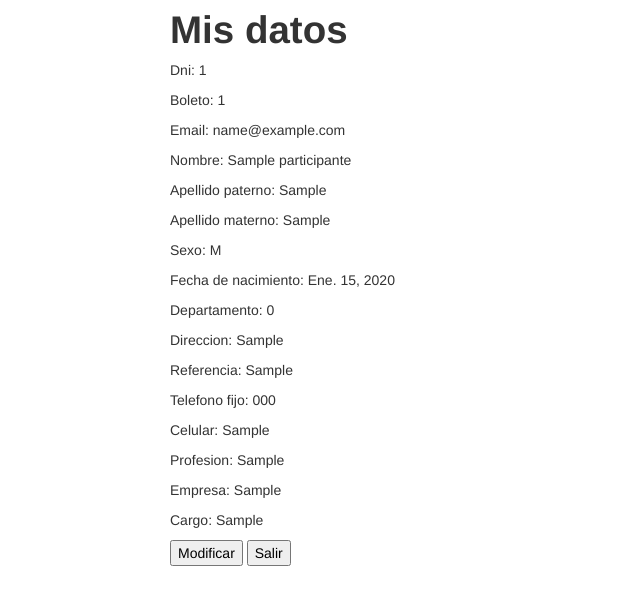
After one commit to quique0194/pmi, a Django app: template registro/templates/registro/participante_detail.html in a window 1280 px wide. The commit adds this page. Shown: the top 605 px of the page, without its empty margins (0-640 px from the left). Run offline with Django 3.2, Linux system fonts and the light colour scheme; the template is opened without the code that fills it: values that come from a table or form of the project are taken from there, others are empty; tables that the repository leaves empty hold one stand-in row (values such as "Sample post"); some libraries are stand-ins or nearby versions.

Commit message:
Navegabilidad terminada

```diff
--- a/pmi/settings.py
+++ b/pmi/settings.py
@@ -88,6 +88,7 @@ TEMPLATE_DIRS = (
     os.path.dirname(__file__) + '/templates/',
 )
 
+LOGIN_REDIRECT_URL = 'registro:detalle'
 
 # this line MUST BE THE THE LAST ONE
 try:
--- a/pmi/urls.py
+++ b/pmi/urls.py
@@ -9,4 +9,5 @@ urlpatterns = patterns('',
     # url(r'^blog/', include('blog.urls')),
     url(r'^registro/', include('registro.urls', namespace="registro")),
     url(r'^admin/', include(admin.site.urls)),
+    url(r'^accounts/login/', 'django.contrib.auth.views.login', name='login'),
 )
--- a/registro/forms.py
+++ b/registro/forms.py
@@ -0,0 +1 @@
+from django import forms
--- a/registro/models.py
+++ b/registro/models.py
@@ -1,5 +1,6 @@
 from django.db import models
-
+from django.contrib.auth.models import User
+from django.core.urlresolvers import reverse
 
 
 class Participante(models.Model):
@@ -63,8 +64,10 @@ class Participante(models.Model):
 		(UCAYALI, 'Ucayali'),
 	)
 
-	dni = models.PositiveIntegerField(unique=True)
-	boleto = models.PositiveIntegerField(unique=True)
+	user = models.OneToOneField(User, primary_key=True)
+
+	dni = models.PositiveIntegerField(unique=True, db_index=True)
+	boleto = models.PositiveIntegerField(unique=True, db_index=True)
 	email = models.EmailField(unique=True)
 
 	nombre = models.CharField(max_length=45)
@@ -86,3 +89,17 @@ class Participante(models.Model):
 	def __unicode__(self):
 		return self.nombre + ' ' + self.apellido_paterno +\
 				 ' ' + self.apellido_materno
+
+	def save(self, *args, **kwargs):
+		try:
+			self.user.username = self.dni
+			self.user.set_password(self.boleto)
+			self.user.save()
+		except:
+			user = User.objects.create_user(username=self.dni, password=self.boleto)
+			self.user = user
+		super(Participante, self).save(*args, **kwargs)
+
+
+	def get_absolute_url(self):
+		return reverse('registro:detalle', kwargs={'pk': self.pk})
--- a/registro/templates/registro/participante_create_form.html
+++ b/registro/templates/registro/participante_create_form.html
@@ -15,10 +15,14 @@
 <body>
 
   <div class="container">
+    <h1>Ingresar mis datos</h1>
       <form action="" method="post">
-        {% csrf_token %}
+          {% csrf_token %}
           {{ form.as_p }}
         <input type="submit" value="Create" />
+        <a href="{% url 'login' %}">
+          <button type="button">Cancelar</button>
+        </a>
       </form>
   </div>
 
--- /dev/null
+++ b/registro/templates/registro/participante_detail.html
@@ -0,0 +1,57 @@
+{% load staticfiles %}
+
+<!DOCTYPE html>
+<html>
+
+  <head>
+    <title>Modificar datos</title>
+    <meta name="viewport" content="width=device-width, initial-scale=1.0">
+    <script src="http://code.jquery.com/jquery.js"></script>
+
+    <link href="{% static 'bootstrap/css/bootstrap.min.css' %}" rel="stylesheet" media="screen">
+    <script src="{% static 'bootstrap/js/bootstrap.min.js' %}"></script>
+
+  </head>
+
+  <body>
+  	<div class="container">
+	    <h1> Mis datos </h1>
+      <p> Dni: {{ object.dni }} </p>
+      <p> Boleto: {{ object.boleto }} </p>
+      <p> Email: {{ object.email }} </p>
+      <p> Nombre: {{ object.nombre }} </p>
+      <p> Apellido paterno: {{ object.apellido_paterno }} </p>
+      <p> Apellido materno: {{ object.apellido_materno }} </p>
+      <p> Sexo: {{ object.sexo }} </p>
+      <p> Fecha de nacimiento: {{ object.fecha_nacimiento }} </p>
+      <p> Departamento: {{ object.departamento }} </p>
+      <p> Direccion: {{ object.direccion }} </p>
+      {% if object.referencia %}
+      <p> Referencia: {{ object.referencia }} </p>
+      {% endif %}
+      {% if object.telefono_fijo %}
+      <p> Telefono fijo: {{ object.telefono_fijo }} </p>
+      {% endif %}
+      {% if object.celular %}
+      <p> Celular: {{ object.celular }} </p>
+      {% endif %}
+      {% if object.profesion %}
+      <p> Profesion: {{ object.profesion }} </p>
+      {% endif %}
+      {% if object.empresa %}
+      <p> Empresa: {{ object.empresa }} </p>
+      {% endif %}
+      {% if object.cargo %}
+      <p> Cargo: {{ object.cargo }} </p>
+      {% endif %}
+
+      <a href="{% url 'registro:modificar' %}">
+        <button type="button">Modificar</button>
+      </a>
+      <a href="{% url 'registro:logout' %}">
+        <button type="button">Salir</button>
+      </a>
+	</div>
+  </body>
+
+</html>
--- a/registro/templates/registro/participante_update_form.html
+++ b/registro/templates/registro/participante_update_form.html
@@ -15,9 +15,13 @@
 
   <body>
   	<div class="container">
+  		<h1>Modificar mis datos</h1>
 	    <form action="" method="post">{% csrf_token %}
 		    {{ form.as_p }}
 		    <input type="submit" value="Update" />
+		    <a href="{% url 'registro:detalle' %}">
+		        <button type="button">Cancelar</button>
+		      </a>
 		</form>
 	</div>
   </body>
--- a/registro/urls.py
+++ b/registro/urls.py
@@ -3,7 +3,10 @@ from django.conf.urls import patterns, url
 from registro import views
 
 urlpatterns = patterns('',
+	url(r'^detalle/$', views.ParticipanteDetailView.as_view(),\
+		name='detalle'),
     url(r'^registrar/$', views.ParticipanteCreate.as_view(), name='registrar'),
-    url(r'^(?P<pk>\d+)/modificar/$', views.ParticipanteUpdate.as_view(),\
+    url(r'^modificar/$', views.ParticipanteUpdate.as_view(),\
     	name='modificar'),
+    url(r'^logout/$', views.logout_view, name='logout'),
 )
```
Also changed, not shown: pmi/templates/registration/login.html (added, +30 -0 lines), registro/views.py (+24 -2 lines).
